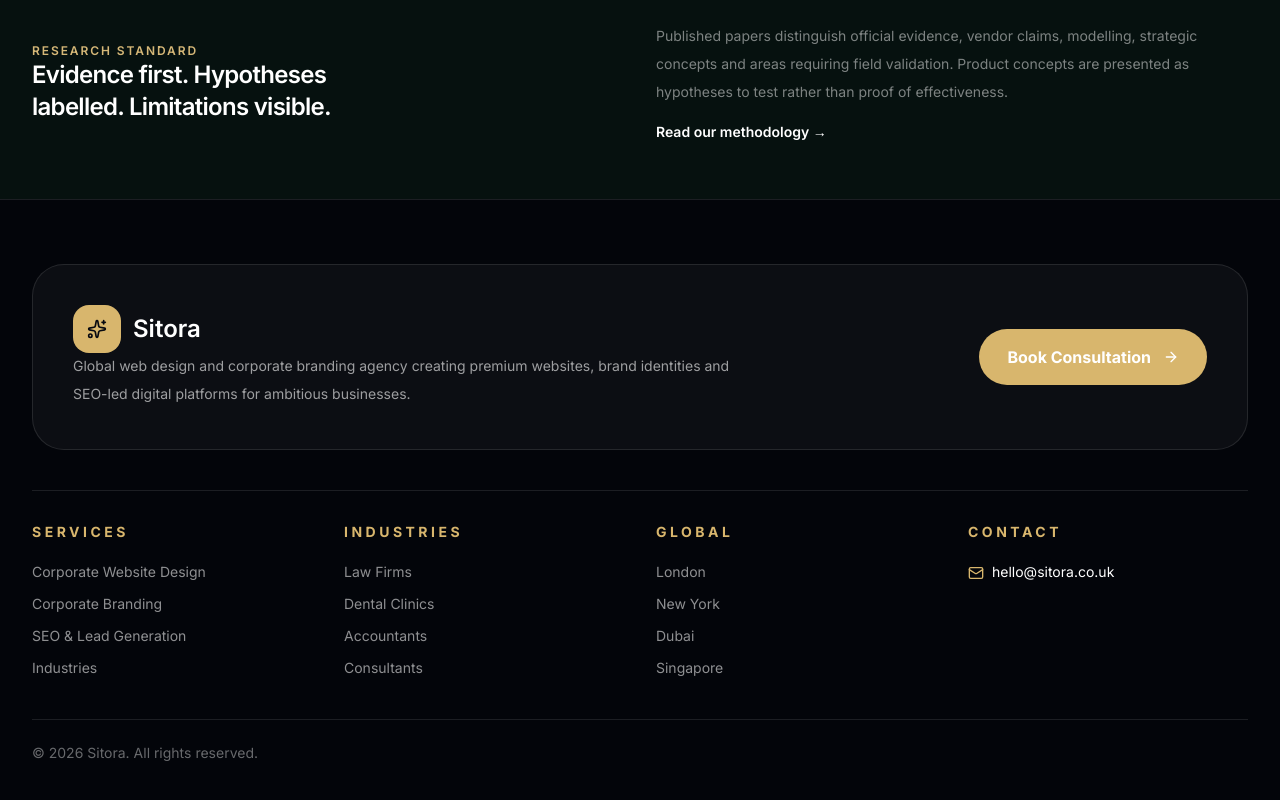
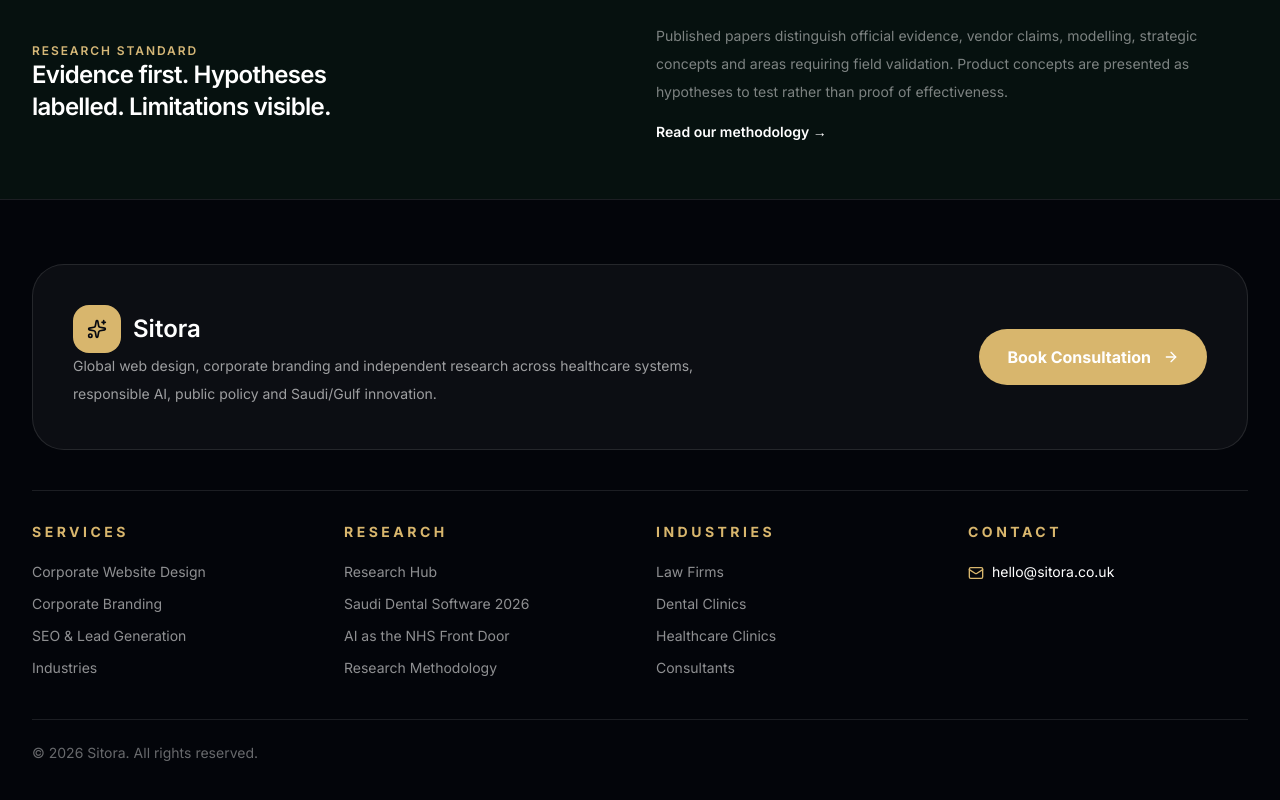
Before and after one commit to Nylon1/SitoraBrandingagency, a Next.js app: page /research in a window 1280 px wide. Shown: the part 2149-2949 px from the top of the page. Built offline with nearby package versions, Linux system fonts and the light colour scheme; a web font is replaced by a local one.

Commit message:
Add Research links to footer

```diff
--- a/components/SiteFooter.tsx
+++ b/components/SiteFooter.tsx
@@ -17,8 +17,7 @@ export function SiteFooter() {
               </div>
 
               <p className="mt-5 max-w-2xl text-sm leading-7 text-white/60">
-                Global web design and corporate branding agency creating premium websites,
-                brand identities and SEO-led digital platforms for ambitious businesses.
+                Global web design, corporate branding and independent research across healthcare systems, responsible AI, public policy and Saudi/Gulf innovation.
               </p>
             </div>
 
@@ -46,25 +45,25 @@ export function SiteFooter() {
 
           <div>
             <h3 className="text-sm font-bold uppercase tracking-[0.25em] text-[#d8b66d]">
+              Research
+            </h3>
+            <div className="mt-5 grid gap-3 text-sm text-white/55">
+              <Link href="/research">Research Hub</Link>
+              <Link href="/research/saudi-dental-software-landscape-2026">Saudi Dental Software 2026</Link>
+              <Link href="/research/ai-as-the-nhs-front-door">AI as the NHS Front Door</Link>
+              <Link href="/research/methodology">Research Methodology</Link>
+            </div>
+          </div>
+
+          <div>
+            <h3 className="text-sm font-bold uppercase tracking-[0.25em] text-[#d8b66d]">
               Industries
             </h3>
             <div className="mt-5 grid gap-3 text-sm text-white/55">
               <Link href="/industries/law-firms">Law Firms</Link>
               <Link href="/industries/dental-clinics">Dental Clinics</Link>
-              <Link href="/industries/accountants">Accountants</Link>
+              <Link href="/industries/healthcare-clinics">Healthcare Clinics</Link>
               <Link href="/industries/consultants">Consultants</Link>
-            </div>
-          </div>
-
-          <div>
-            <h3 className="text-sm font-bold uppercase tracking-[0.25em] text-[#d8b66d]">
-              Global
-            </h3>
-            <div className="mt-5 grid gap-3 text-sm text-white/55">
-              <span>London</span>
-              <span>New York</span>
-              <span>Dubai</span>
-              <span>Singapore</span>
             </div>
           </div>
 
```
Lines whose indentation alone changed are shown as unchanged.
